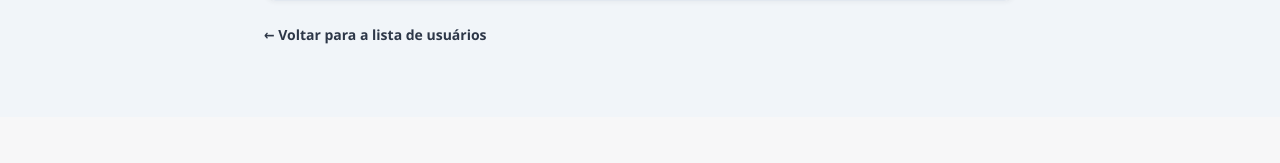
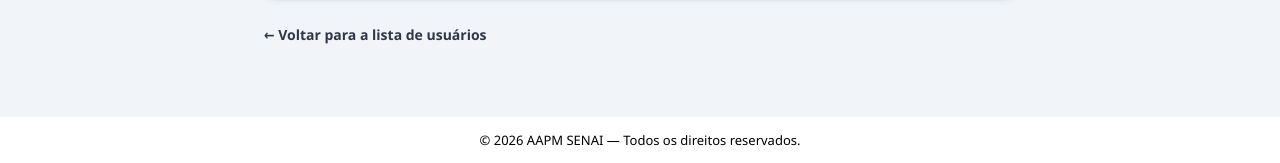
Before and after one commit to isabellyr-oliveira/Projeto-PDV, a FastAPI app: page /auth/cadastro in a window 1280 px wide. Shown: the part 707-870 px from the top of the page. Before the commit the page ends 751 px from the top, so only its background shows below. Run offline with FastAPI, Linux system fonts and the light colour scheme.

Commit message:
commit final tudo fucionado

```diff
--- a/app/templates/base.html
+++ b/app/templates/base.html
@@ -74,5 +74,11 @@
         {% endblock %}
     </main>
 
+    <!-- Rodapé (Footer) do Sistema -->
+    <footer style="background-color: #ffffff; color: #000000; text-align: center; padding: 14px 0; font-size: 13px; margin-top: auto;">
+        <span>&copy; 2026 AAPM SENAI — Todos os direitos reservados.</span>
+    </footer>
+
+
 </body>
 </html>
```
Also changed, not shown: banco.db.
